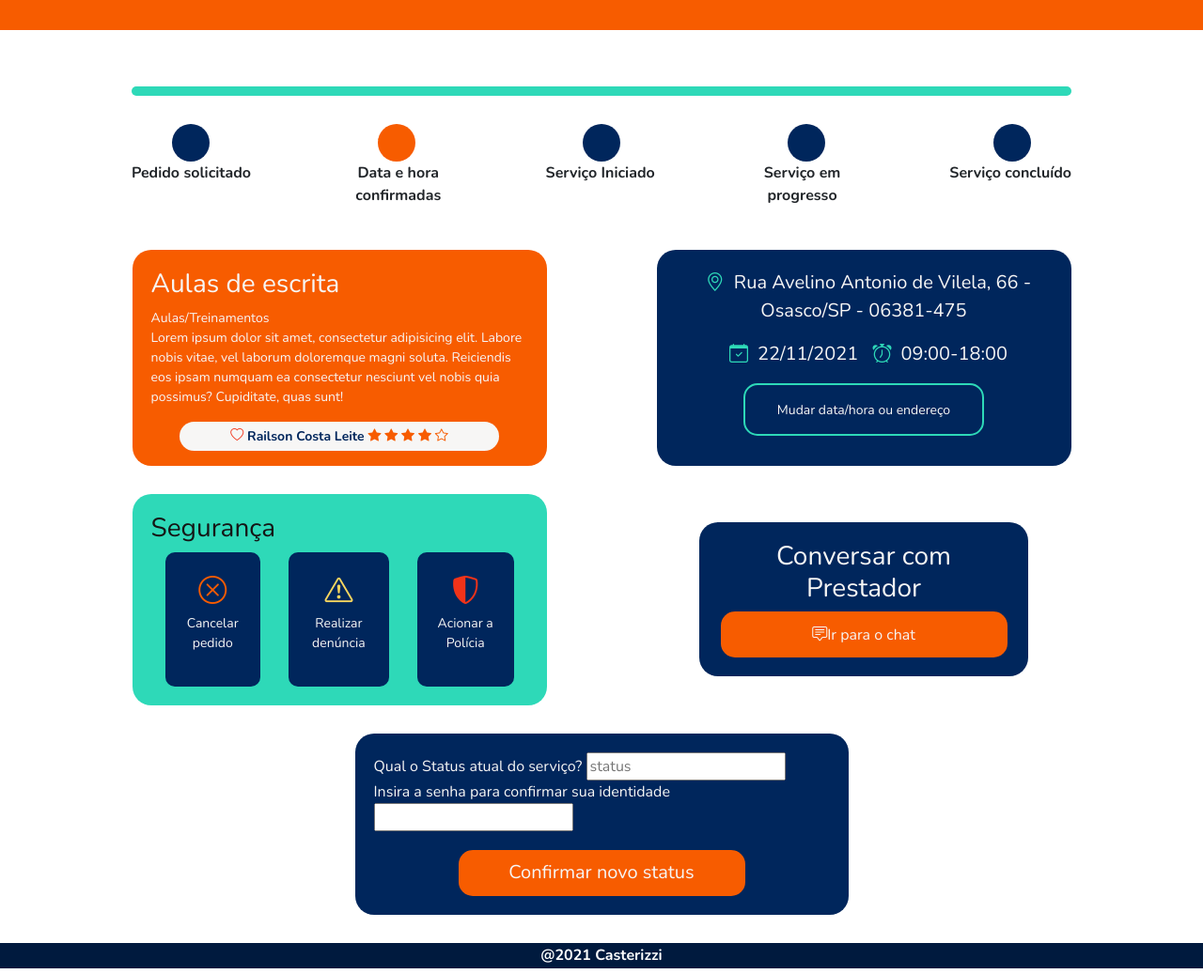
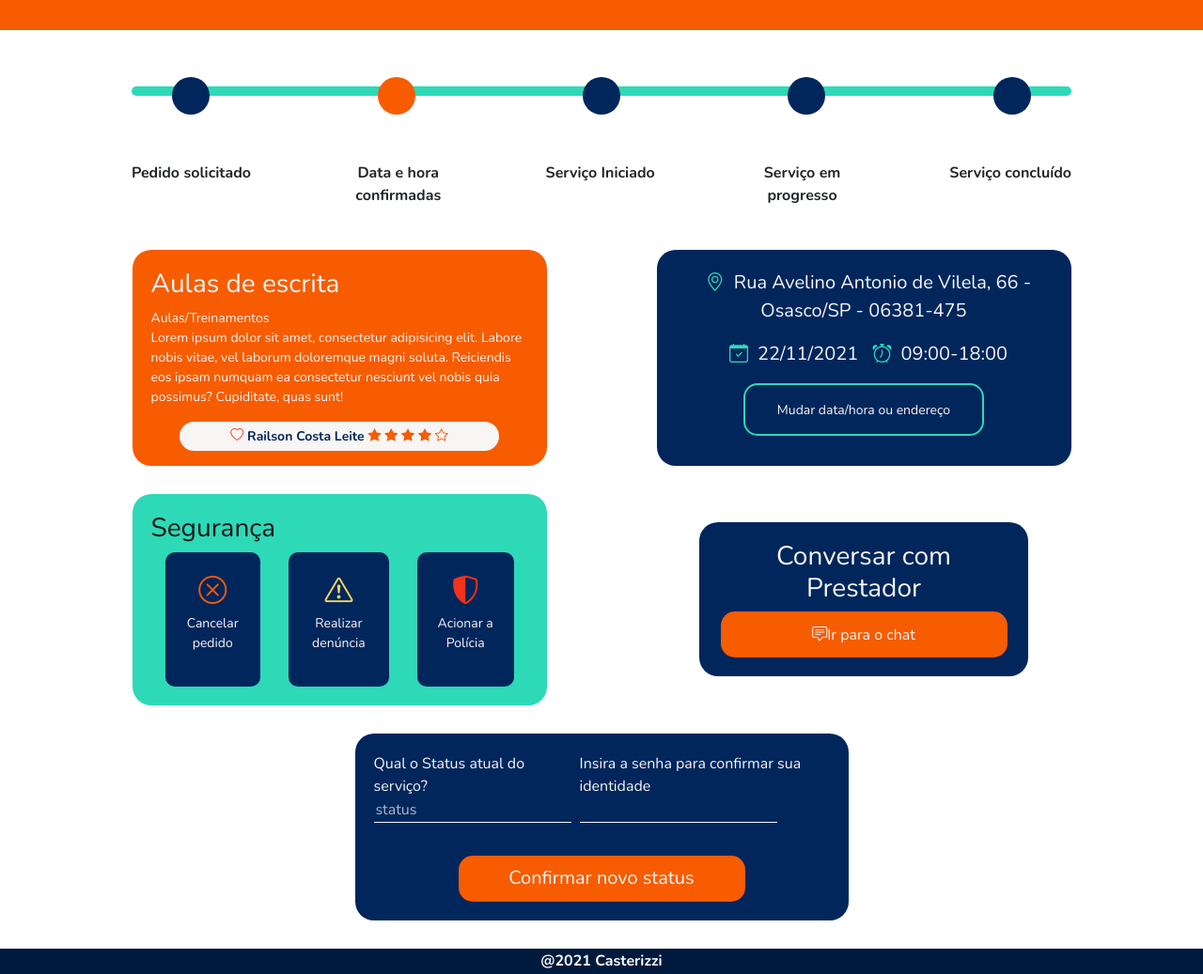
Before and after one commit to Four-PROA/-h1-Demoday-h1-, a plain HTML site: page Demoday/html/acompanhamento_prestador.html in a window 1280 px wide. Shown: the part 111-1148 px from the top of the page at 94% size. Drawn offline with nearby package versions, Linux system fonts and the light colour scheme.

Commit message:
ajuste linha de acompanhamento

```diff
--- a/Demoday/html/acompanhamento_prestador.html
+++ b/Demoday/html/acompanhamento_prestador.html
@@ -128,21 +128,21 @@
                 <div class="card_status">
                     <form action="">
                         <label for="">Qual o Status atual do serviço?
-                            <input type="text" placeholder="status" list="faixa">
+                            <input id="status" type="text" placeholder="status" list="faixa">
                             <datalist id="faixa">
-                                <option value="">faixa etária:</option>
-                                <option value="-18">menor de idade</option>
-                                <option value="+18">maior de idade</option>
-                                <option value="+60">idoso</option>
+                                <option value="">status:</option>
+                                <option value="Serviço Iniciado"></option>
+                                <option value="Serviço em progresso"></option>
+                                <option value="Serviço concluído"></option>
                             </datalist>
                         </label>
                         <label for="">Insira a senha para confirmar sua identidade
-                            <input type="password" name="" id="">
+                            <input type="password" name="" id="senha">
                         </label>
 
-                        <button>Confirmar novo status</button>
+
                     </form>
-
+                    <button>Confirmar novo status</button>
 
                 </div>
 
--- a/Demoday/styles/acompanhamento.scss
+++ b/Demoday/styles/acompanhamento.scss
@@ -18,6 +18,8 @@
         .bolinhas{
             display: flex;
             justify-content: space-around;
+            position: relative;
+            top: -50px;
 
             div{
                 background-color: var(--color-secondary-ligth);
--- a/Demoday/styles/acompanhamento_prestador.scss
+++ b/Demoday/styles/acompanhamento_prestador.scss
@@ -18,6 +18,8 @@
         .bolinhas{
             display: flex;
             justify-content: space-around;
+            position: relative;
+            top: -50px;
 
             div{
                 background-color: var(--color-secondary-ligth);
@@ -167,6 +169,28 @@
         max-width: 525px;
         margin: 0 auto;
 
+        form{
+            display: flex;
+            justify-content: space-between;
+        }
+        input{
+            color: var(--color-white-regular);
+            width: 210px;
+            border: none;
+           background-color: transparent;
+            border-bottom: solid 1px var(--color-white-regular);
+            margin-bottom: 15px;
+            &:focus, select:focus {
+                box-shadow: 0 0 0 0;
+                outline: 0;
+            }
+
+            &::placeholder {
+                color: var(--color-white-regular);
+                opacity: 0.7;
+            }
+        }
+
         button{
             @include button-CTA;
             font-size: 20px;
```
Also changed, not shown: Demoday/styles/acompanhamento.css, Demoday/styles/acompanhamento_prestador.css, 2 other files.
